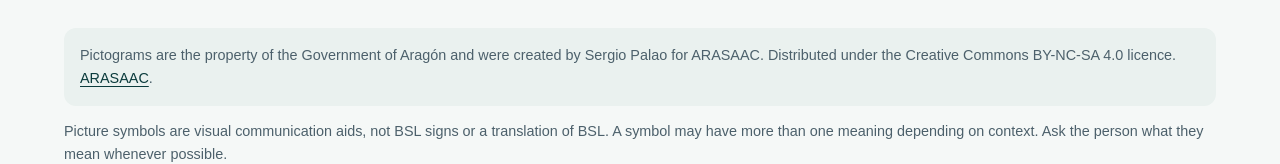
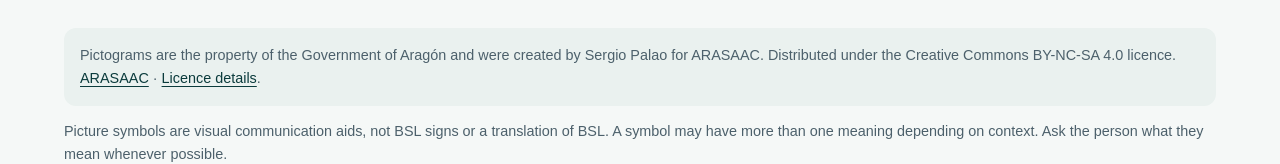
Before and after one commit to ray-seal/SignBuddy, a Next.js app: page /symbols in a window 1280 px wide. Shown: the part 637-801 px from the top of the page. Built offline with nearby package versions, Linux system fonts and the light colour scheme.

Commit message:
Add direct ARASAAC licence attribution link

```diff
--- a/components/SymbolSearch.tsx
+++ b/components/SymbolSearch.tsx
@@ -1,6 +1,7 @@
 "use client";
 
-import { FormEvent, useState } from "react";
+import { useState } from "react";
+import type { FormEvent } from "react";
 
 type SymbolResult = {
   id: number;
@@ -134,6 +135,10 @@ export default function SymbolSearch() {
         <a href="https://arasaac.org/" target="_blank" rel="noreferrer">
           ARASAAC
         </a>
+        {" · "}
+        <a href="https://creativecommons.org/licenses/by-nc-sa/4.0/" target="_blank" rel="noreferrer">
+          Licence details
+        </a>
         .
       </p>
       <p className="content-notice">
```
